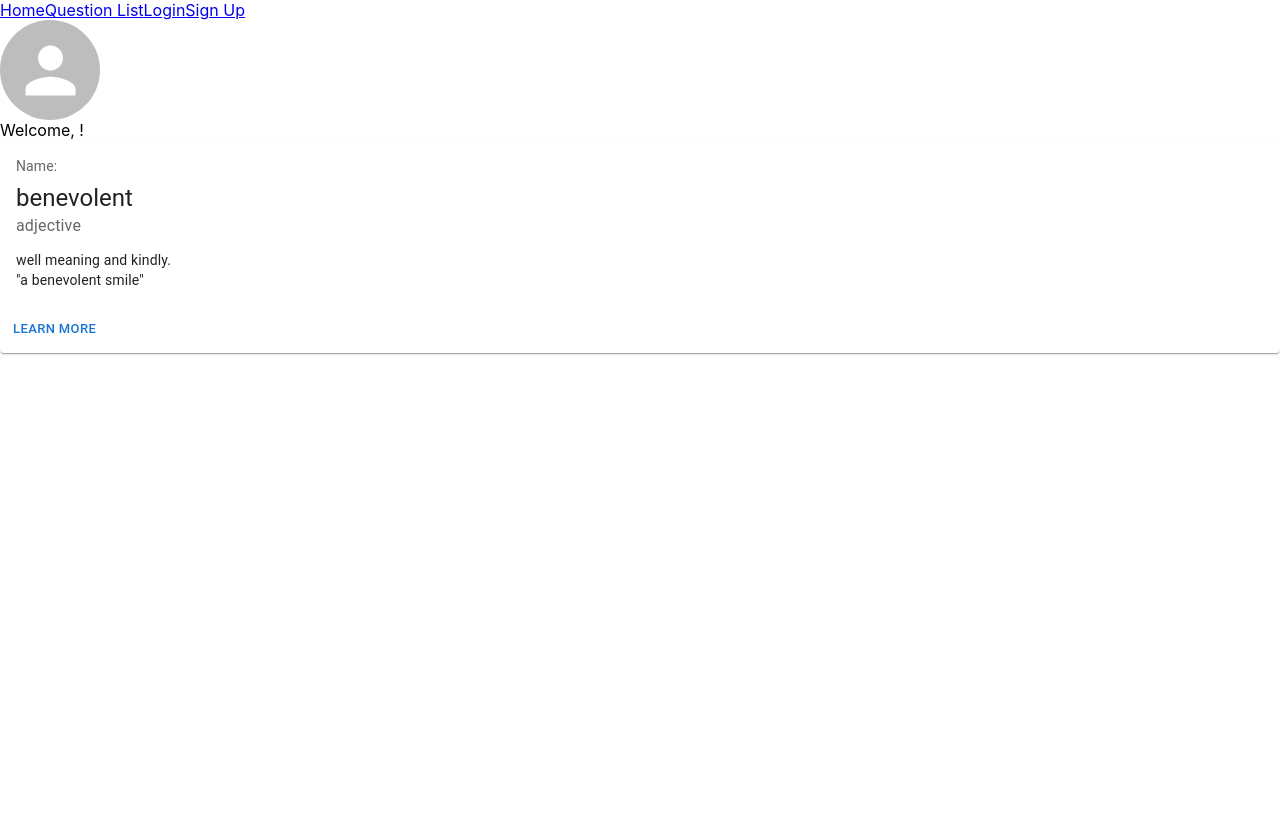
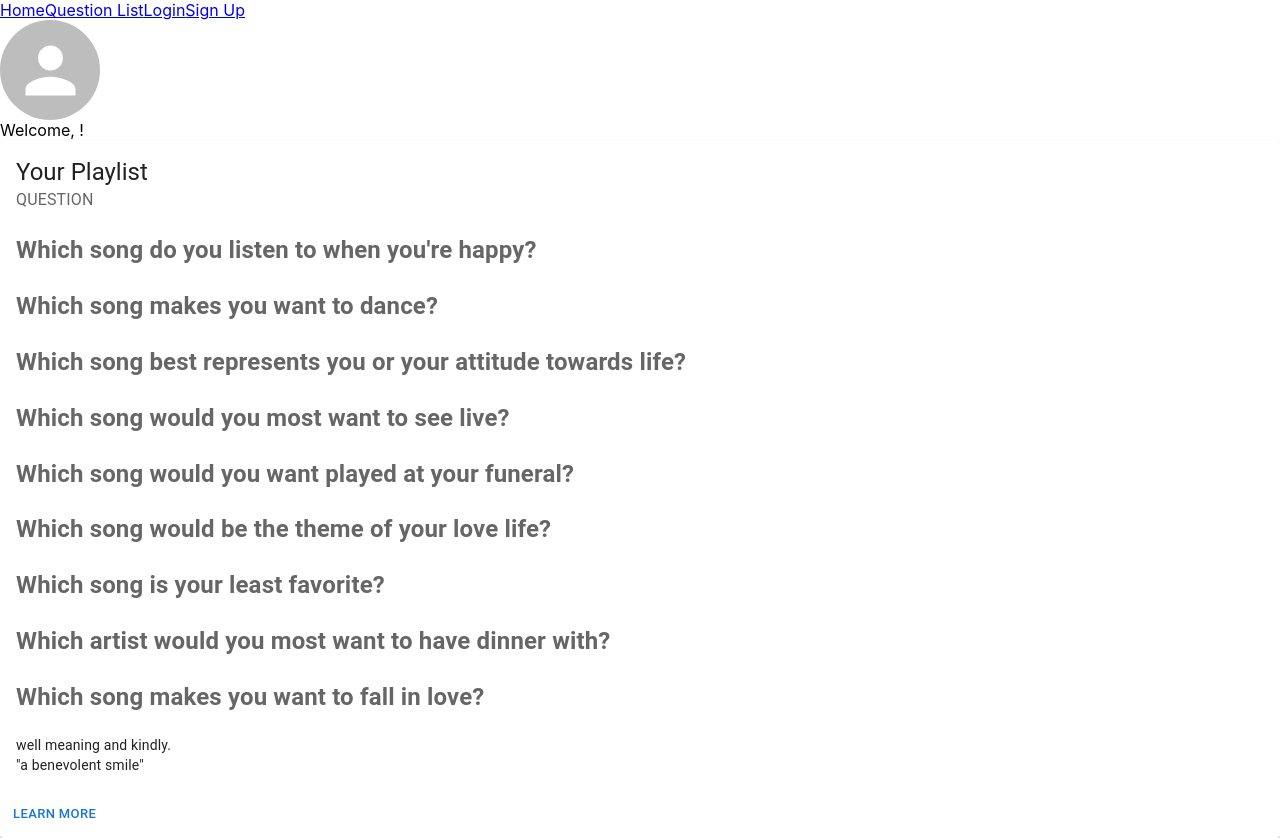
Before and after one commit to Mix-and-match-NU/mix-match, a React (Create React App) app: page /Profile in a window 1280 px wide. Before the commit the page ends 800 px from the top, so only its background shows below. Built offline with nearby package versions, Linux system fonts and the light colour scheme; no server answers; the HTML template or start-up script is replaced by a standard one.

Commit message:
questions rendering to profile page

```diff
--- a/src/App.js
+++ b/src/App.js
@@ -13,8 +13,8 @@ import { BrowserRouter, Routes, Route, Router } from 'react-router-dom';
 import Home from './Pages/Home'
 import Signup from './Pages/Signup';
 import Login from './Pages/Login';
-import Footer from './components/footer';
-import Navbar from './components/navbar';
+import Footer from './components/Footer';
+import Navbar from './components/Navbar';
 import Profile from './Pages/Profile';
 import QuestionList from './components/QuestionList';
 import { questionData } from './data/questionData';
@@ -67,7 +67,7 @@ function App() {
                  element={<Signup />}/>
                <Route
                  path="/Profile"
-                 element={<Profile />}/>
+                 element={<Profile data={questionData} />}/>
                <Route
                  path="/QuestionList"
                  element={<QuestionList data={questionData} />}/>
--- a/src/Pages/Profile.js
+++ b/src/Pages/Profile.js
@@ -2,6 +2,10 @@
 import React from "react";
 import { Navigate, useParams } from "react-router-dom";
 import { useQuery } from "@apollo/client";
+
+
+import Question from "./Question";
+
 
 // Material UI
 import Card from "@mui/material/Card";
@@ -12,39 +16,55 @@ import Typography from "@mui/material/Typography";
 import Avatar from "@mui/material/Avatar";
 import Stack from "@mui/material/Stack";
 
-import Auth from '../utils/auth';
+import Auth from "../utils/auth";
 
 // Importing data from queries, which is calling from backend
 import { QUERY_SINGLE_USER, QUERY_ME } from "../utils/queries";
 
+// Question data
+import { questionData } from "../data/questionData";
+
 export default function Profile() {
+
+  //! User Info
   const { userId } = useParams();
 
   const { loading, error, data } = useQuery(
-    userId ? QUERY_SINGLE_USER : QUERY_ME, {
-    variables: { userId: userId },
-  });
+    userId ? QUERY_SINGLE_USER : QUERY_ME,
+    {
+      variables: { userId: userId },
+    }
+  );
 
   // console.log(userId ? 'query_single' : 'QUERY_ME')
 
   if (data) {
-    console.log('this is data',data.me.username)
+    console.log("this is data", data.me.username);
   }
   // console.log('userId')
 
-
   const user = data?.me || data?.user || {};
   // console.log('new user data',user)
-  const avatar = user?.avatar || {}
+  const avatar = user?.avatar || {};
 
   if (loading) {
     return <div>Loading...</div>;
   }
-  console.error(JSON.stringify(error,null,2))
+  console.error(JSON.stringify(error, null, 2));
   if (Auth.loggedIn() && Auth.getUser().data._id === userId) {
-    console.log('going to your profile')
+    console.log("going to your profile");
     return <Navigate to="/Profile" />;
   }
+
+  //! Question Info
+
+  const profileQuestion = questionData.map((questions) => {
+    console.log("this is a question", questions);
+
+    return <h2 key={questions.id} question={questions}>{questions.text}</h2>;
+  });
+  console.log("prof qs", profileQuestion)
+
   return (
     <>
       {/* Avatar */}
@@ -53,32 +73,23 @@ export default function Profile() {
         <Stack direction="row" spacing={2}>
           <Avatar
             alt="user"
-            src={avatar.length == null ? '' : user.avatar[0].thumbnail}
+            src={avatar.length == null ? "" : user.avatar[0].thumbnail}
             sx={{ width: 100, height: 100 }}
           />
         </Stack>
       </div>
 
-      <div>
-        Welcome, {user.username}!
-      </div>
+      <div>Welcome, {user.username}!</div>
 
       {/* Card */}
       <div>
         <Card sx={{ minWidth: 275 }}>
           <CardContent>
-            <Typography
-              sx={{ fontSize: 14 }}
-              color="text.secondary"
-              gutterBottom
-            >
-              Name: {user.first_name}  {user.last_name}
-            </Typography>
             <Typography variant="h5" component="div">
-              benevolent
+              Your Playlist
             </Typography>
             <Typography sx={{ mb: 1.5 }} color="text.secondary">
-              adjective
+              QUESTION {profileQuestion}
             </Typography>
             <Typography variant="body2">
               well meaning and kindly.
```
